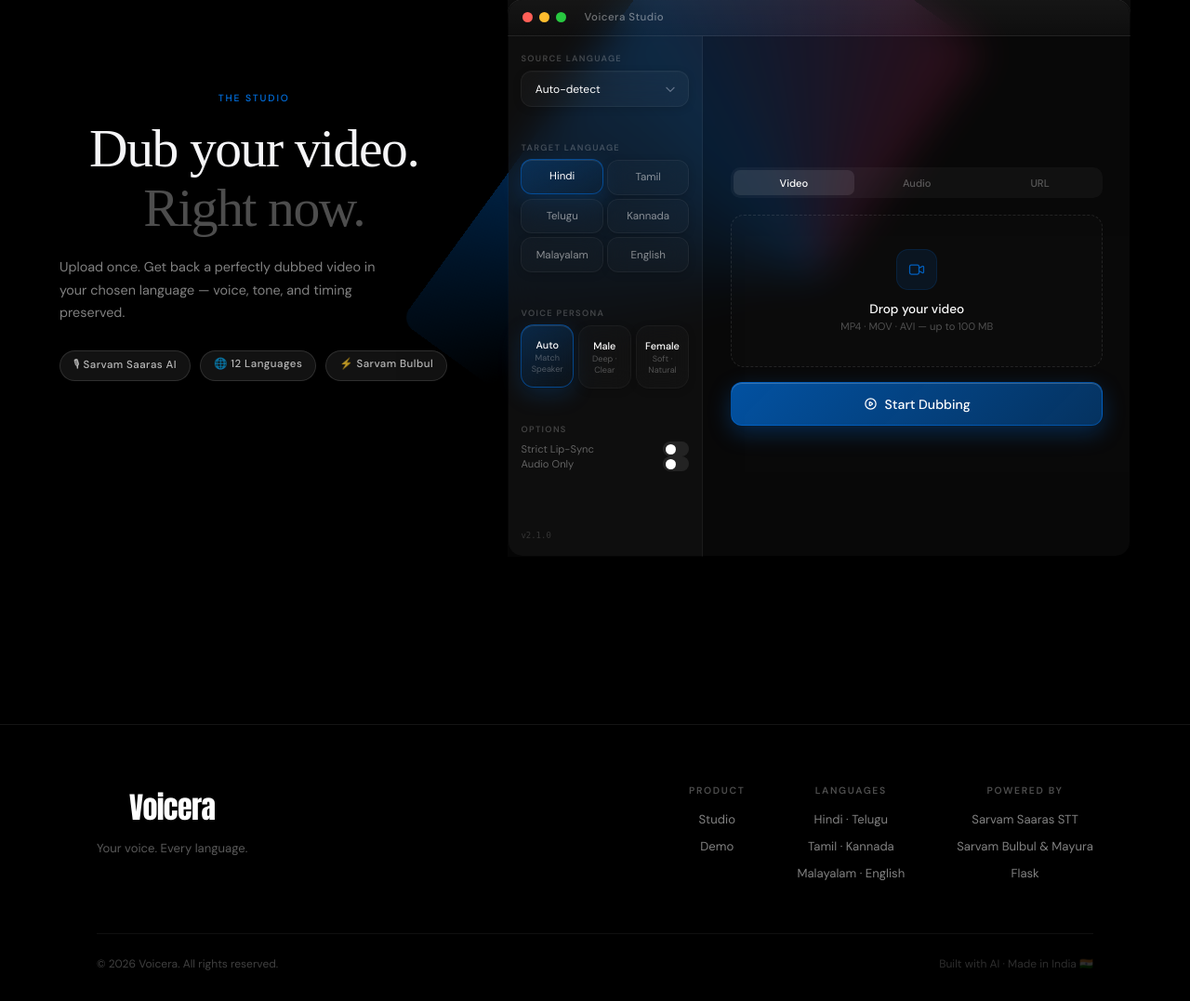
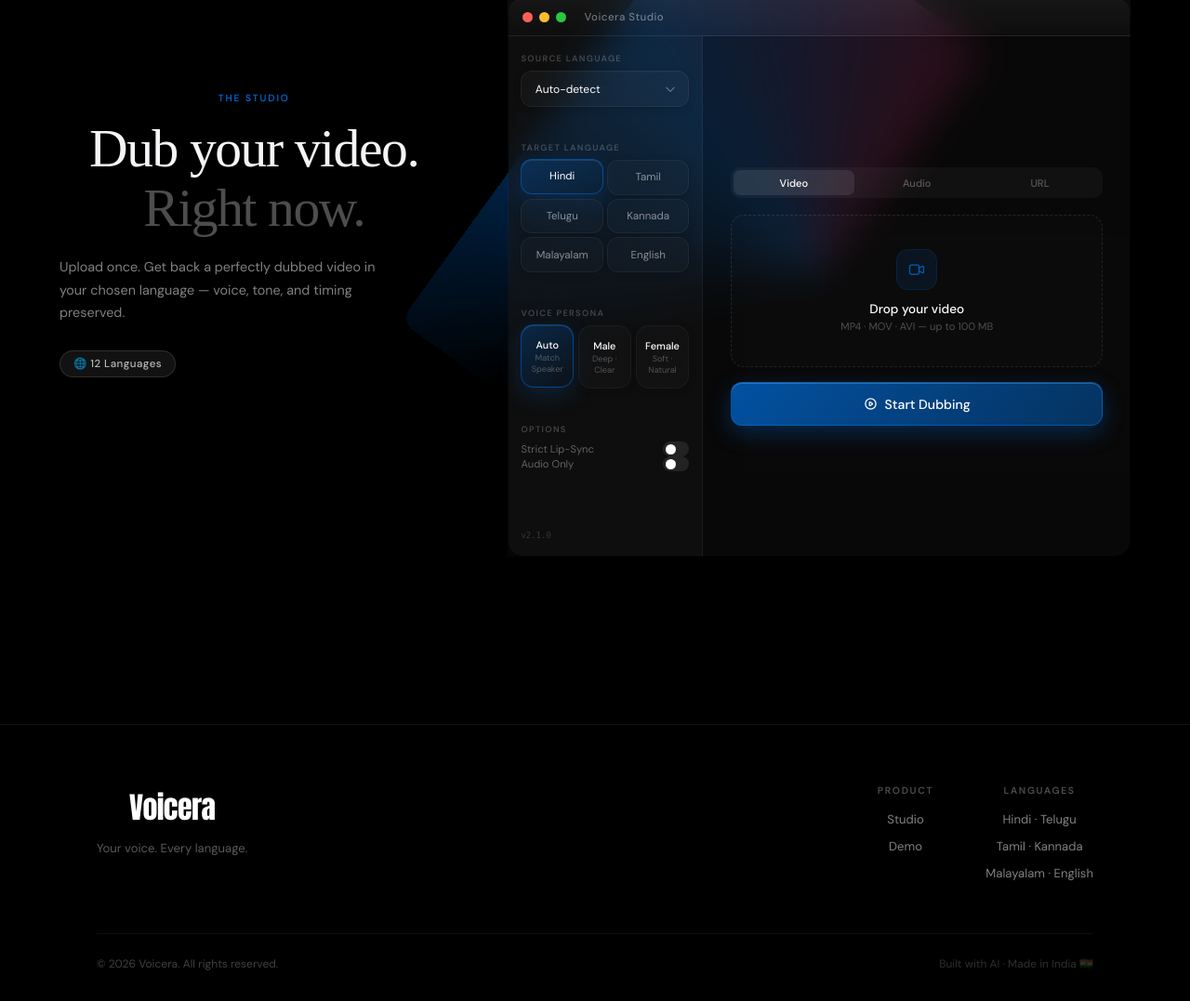
Before and after one commit to bhargavram-sec/Voicera, a Flask app: page / in a window 1280 px wide. Shown: the part 1763-2840 px from the top of the page at 93% size. Run offline with Flask 3, Linux system fonts and the light colour scheme; some libraries are stand-ins or nearby versions; some web fonts are replaced.

Commit message:
ui: Remove Sarvam badges and Powered By section from landing page

```diff
--- a/static/js/main.js
+++ b/static/js/main.js
@@ -315,7 +315,7 @@ function resetHM() {
     hmRendered = false;
     if (realHmTimer) clearInterval(realHmTimer);
     const hmContainer = document.getElementById('hm-words');
-    if (hmContainer) hmContainer.innerHTML = '<span style="font-size:.68rem;color:rgba(255,255,255,.3);font-style:italic">Transcribing audio with Sarvam Saaras…</span>';
+    if (hmContainer) hmContainer.innerHTML = '<span style="font-size:.68rem;color:rgba(255,255,255,.3);font-style:italic">Transcribing audio…</span>';
     const pctEl = document.getElementById('mn-pct');
     if (pctEl) pctEl.textContent = '—';
 }
--- a/templates/index.html
+++ b/templates/index.html
@@ -119,9 +119,7 @@
                 <h2 class="studio-title">Dub your video.<br><span class="dim">Right now.</span></h2>
                 <p class="studio-sub">Upload once. Get back a perfectly dubbed video in your chosen language — voice, tone, and timing preserved.</p>
                 <div class="studio-badges">
-                    <span class="s-badge">🎙 Sarvam Saaras AI</span>
                     <span class="s-badge">🌐 12 Languages</span>
-                    <span class="s-badge">⚡ Sarvam Bulbul</span>
                 </div>
             </div>
 
@@ -242,7 +240,7 @@
                                 </div>
                                 <div class="steps">
                                     <div class="sr" id="step1"><div class="sc-dot">1</div><span>Audio Extraction</span></div>
-                                    <div class="sr" id="step2"><div class="sc-dot">2</div><span>Speech-to-Text (Sarvam Saaras)</span></div>
+                                    <div class="sr" id="step2"><div class="sc-dot">2</div><span>Speech-to-Text Transcription</span></div>
                                     <div class="sr" id="step3"><div class="sc-dot">3</div><span>Translation &amp; Adaptation</span></div>
                                     <div class="sr" id="step4"><div class="sc-dot">4</div><span>Voice Synthesis &amp; Sync</span></div>
                                 </div>
@@ -304,12 +302,6 @@
                         <a href="#">Hindi · Telugu</a>
                         <a href="#">Tamil · Kannada</a>
                         <a href="#">Malayalam · English</a>
-                    </div>
-                    <div class="footer-col">
-                        <div class="footer-col-title">Powered by</div>
-                        <a href="#">Sarvam Saaras STT</a>
-                        <a href="#">Sarvam Bulbul &amp; Mayura</a>
-                        <a href="#">Flask</a>
                     </div>
                 </div>
             </div>
```
